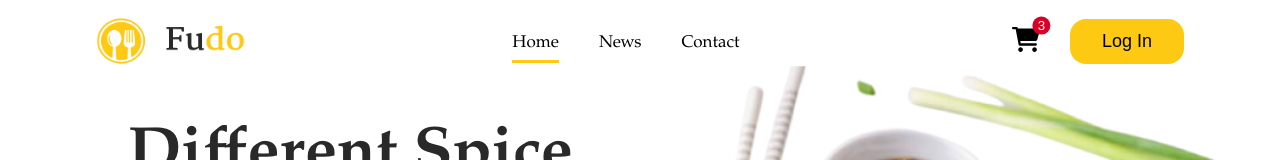
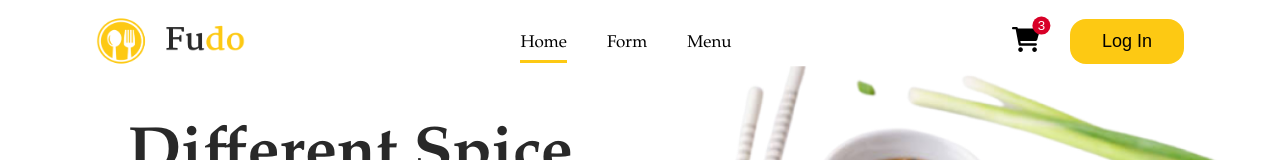
Before and after one commit to AbdullahAnsarii/DAT-Exam, a Next.js app: page / in a window 1280 px wide. Shown: the top 160 px of the page. Built offline with nearby package versions, Linux system fonts and the light colour scheme.

Commit message:
Navbar links reponding
Task 2

```diff
--- a/components/Hero.tsx
+++ b/components/Hero.tsx
@@ -4,7 +4,7 @@ import styles from "../styles/Hero.module.scss";
 
 const Hero: FC = () => {
     return (
-        <section className={styles.container}>
+        <section id="home" className={styles.container}>
             <div className={styles.detail}>
                 <div >
                     <h1> Different Spice For A Different Taste </h1>
--- a/components/Menu.tsx
+++ b/components/Menu.tsx
@@ -142,7 +142,7 @@ const Menu:FC = () =>{
     }, [isTicking]);
 
     return(
-        <section>
+        <section id="menu">
             <div className={styles.intro}>
                 <h1>Our Popular Menu</h1>
                 <p>Lorem ipsum dolor sit amet, consectetur adipiscing elit. Ut imperdiet tempus dolor sed auctor. Volutpat facilisi in imperdiet quam penatibus ut</p>
--- a/components/Navbar.tsx
+++ b/components/Navbar.tsx
@@ -1,8 +1,11 @@
-import { FC } from "react";
+import { FC, useState } from "react";
 import Image from "next/image";
 import styles from "../styles/Navbar.module.scss";
+import Link from "next/link";
 
 const Navbar: FC = () => {
+    const [activeNav, setActiveNav] = useState("home");
+
     return (
         <header className={styles.header}>
             <div>
@@ -10,12 +13,24 @@ const Navbar: FC = () => {
             </div>
 
             <div className={styles.topnav}>
-                <a className={styles.active} href="#home">Home</a>
-                <a href="#news">News</a>
-                <a href="#contact">Contact</a>
+                <Link href="#home">
+                    <a
+                        onClick={() => setActiveNav("home")}
+                        id={activeNav == "home" ? styles.active : undefined}>Home</a>
+                </Link>
+                <Link href="#form" >
+                    <a
+                        onClick={() => setActiveNav("form")}
+                        id={activeNav == "form" ? styles.active : undefined}>Form</a>
+                </Link>
+                <Link href="#menu" >
+                    <a
+                        onClick={() => setActiveNav("menu")}
+                        id={activeNav == "menu" ? styles.active : undefined}>Menu</a>
+                </Link>
             </div>
 
-            <div style={{display: 'flex', justifyContent: 'space-between'}}>
+            <div style={{ display: 'flex', justifyContent: 'space-between' }}>
                 <button
                     onClick={() => alert("hooray")}
                     className={styles.cart}
@@ -32,7 +47,7 @@ const Navbar: FC = () => {
                         3
                     </div>
                 </button>
-                <button  onClick={() => alert("hooray")} className={styles.button}>
+                <button onClick={() => alert("hooray")} className={styles.button}>
                     Log In
                 </button>
             </div>
--- a/components/SignUp.tsx
+++ b/components/SignUp.tsx
@@ -3,7 +3,7 @@ import styles from "../styles/SignUp.module.scss";
 
 const SignUp: FC = () => {
     return (
-        <section className={styles.container}>
+        <section id="form" className={styles.container}>
             <div>
                 <h1>Receive payments quickly from anywhere</h1>
                 <p>Why kept very ever home mrs. Considered sympathize ten uncommonly occasional assistance sufficient not.
--- a/styles/Hero.module.scss
+++ b/styles/Hero.module.scss
@@ -4,7 +4,7 @@
 .detail{
     display: flex;
     flex-direction: column;
-    justify-content: end;
+    justify-content: flex-end;
     z-index: 1;
     width: 50%;
     min-height: 28rem;
--- a/styles/Navbar.module.scss
+++ b/styles/Navbar.module.scss
@@ -31,7 +31,7 @@ $secondary: #FDC913;
     border-bottom: 3px solid $secondary;
 }
 
-.topnav a.active {
+#active {
     border-bottom: 3px solid $secondary;
 }
 
```
